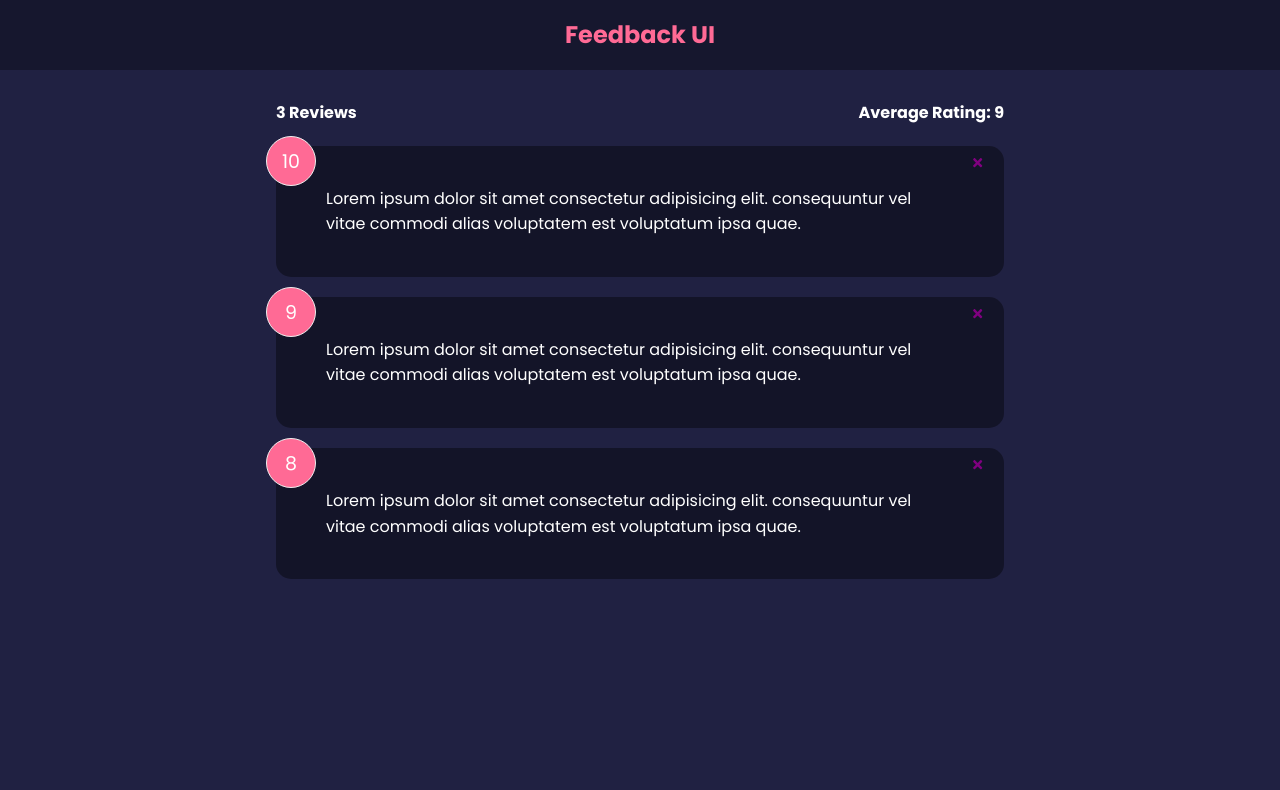
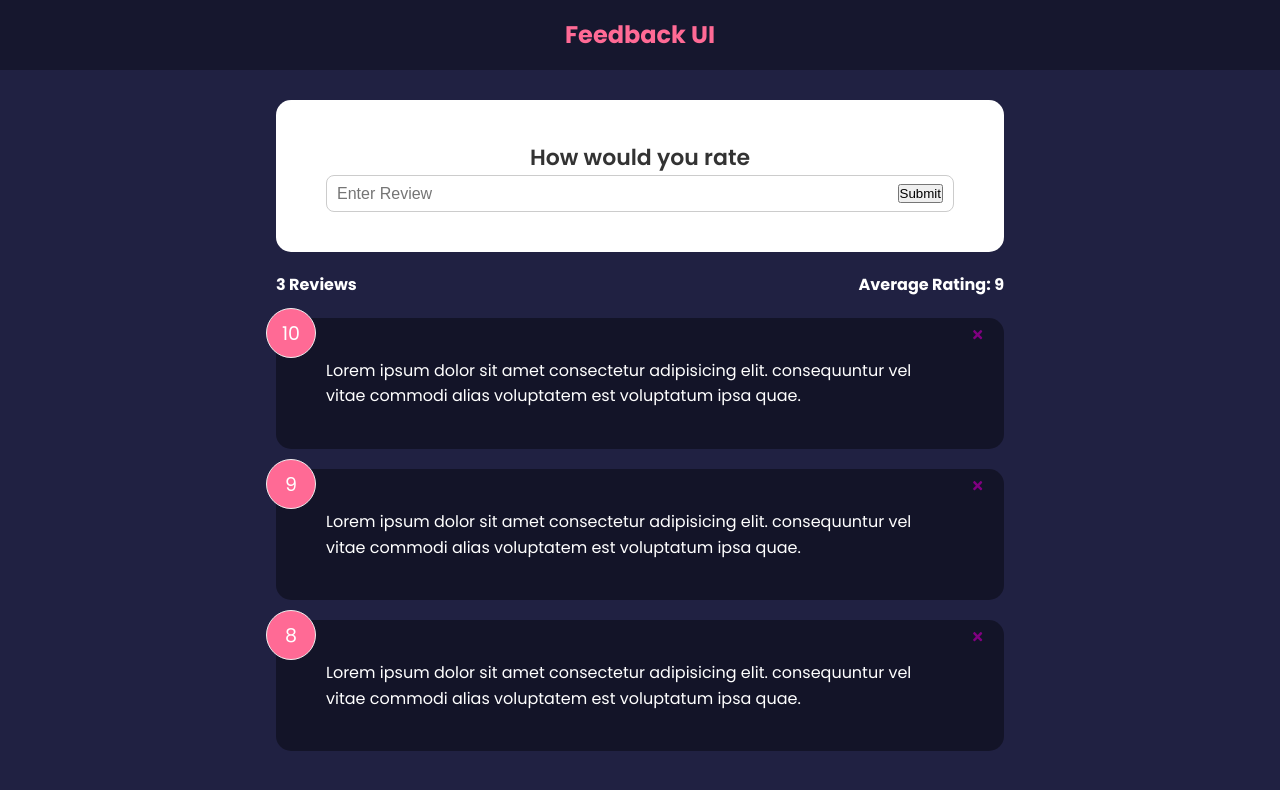
Before and after one commit to joeabouserhal/feedback-ui-react, a React (Vite) app: page / in a window 1280 px wide. Shown: the top 790 px of the page. Built offline with nearby package versions, Linux system fonts and the light colour scheme.

Commit message:
added form area and organized

```diff
--- a/src/App.jsx
+++ b/src/App.jsx
@@ -1,9 +1,10 @@
-import Header from "./components/header/Header"
+import Header from "./components/Header"
 import { useState } from 'react'
 
 import FeedbackData from "./data/FeedbackData"
-import FeedbackList from "./components/feedbackItem/FeedbackList"
-import FeedbackStats from "./components/feedbackStats/FeedbackStats"
+import FeedbackList from "./components/FeedbackList"
+import FeedbackStats from "./components/FeedbackStats"
+import FeedbackForm from "./components/FeedbackForm"
 
 function App() {
 
@@ -21,6 +22,7 @@ function App() {
     <div className="App">
       <Header />
       <div className="container">
+        <FeedbackForm/>
         <FeedbackStats feedback={feedback}/>
         <FeedbackList feedback={feedback} handleDelete={deleteFeedback} />
       </div>
--- /dev/null
+++ b/src/components/FeedbackForm.jsx
@@ -0,0 +1,19 @@
+import React from 'react'
+import Card from './Card'
+
+const FeedbackForm = () => {
+  return (
+    <Card>
+        <form>
+            <h2>How would you rate</h2>
+            {/* TODO: Rating select bar */}
+            <div className="input-group">
+                <input type="text" placeholder='Enter Review'/>
+                <button type="submit">Submit</button>
+            </div>
+        </form>
+    </Card>
+  )
+}
+
+export default FeedbackForm
--- a/src/components/feedbackItem/FeedbackItem.jsx
+++ b/src/components/FeedbackItem.jsx
@@ -1,5 +1,5 @@
 import React from 'react'
-import Card from '../shared/card/Card'
+import Card from './Card'
 import PropTypes from 'prop-types';
 import { FaTimes } from 'react-icons/fa'
 
```
Also changed, not shown: src/components/Card.jsx (renamed from src/components/shared/card/Card.jsx), src/components/FeedbackList.jsx (renamed from src/components/feedbackItem/FeedbackList.jsx), src/components/FeedbackStats.jsx (renamed from src/components/feedbackStats/FeedbackStats.jsx), src/components/Header.jsx (renamed from src/components/header/Header.jsx).
